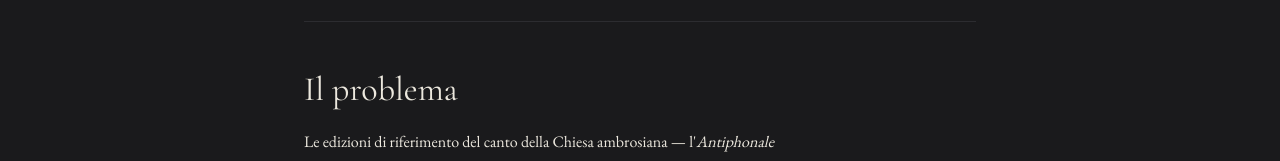
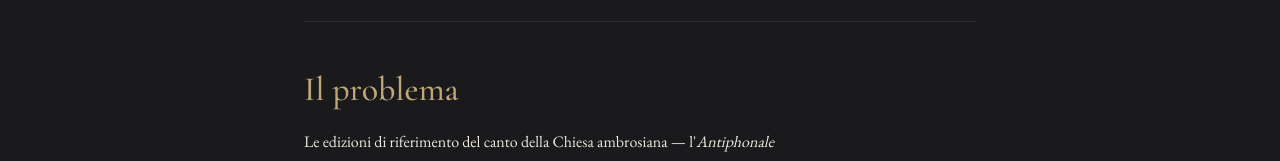
Before and after one commit to marcocattazzo/marcocattazzo.github.io, a Next.js app: page /it/lavoro/newma in a window 1280 px wide. Shown: the part 397-558 px from the top of the page. Built offline with nearby package versions, Linux system fonts and the light colour scheme.

Commit message:
fix(prose): titoli di sezione articoli in oro (h2 gold 500, h3 gold italic) per dare gerarchia

```diff
--- a/styles/typography.css
+++ b/styles/typography.css
@@ -51,11 +51,15 @@ em, i {
 .prose h2 {
   margin-top: 2.5rem;
   margin-bottom: 1rem;
+  color: var(--gold-main);
+  font-weight: 500;
 }
 
 .prose h3 {
   margin-top: 2rem;
   margin-bottom: 0.75rem;
+  color: var(--gold-main);
+  font-style: italic;
 }
 
 .prose blockquote {
```
